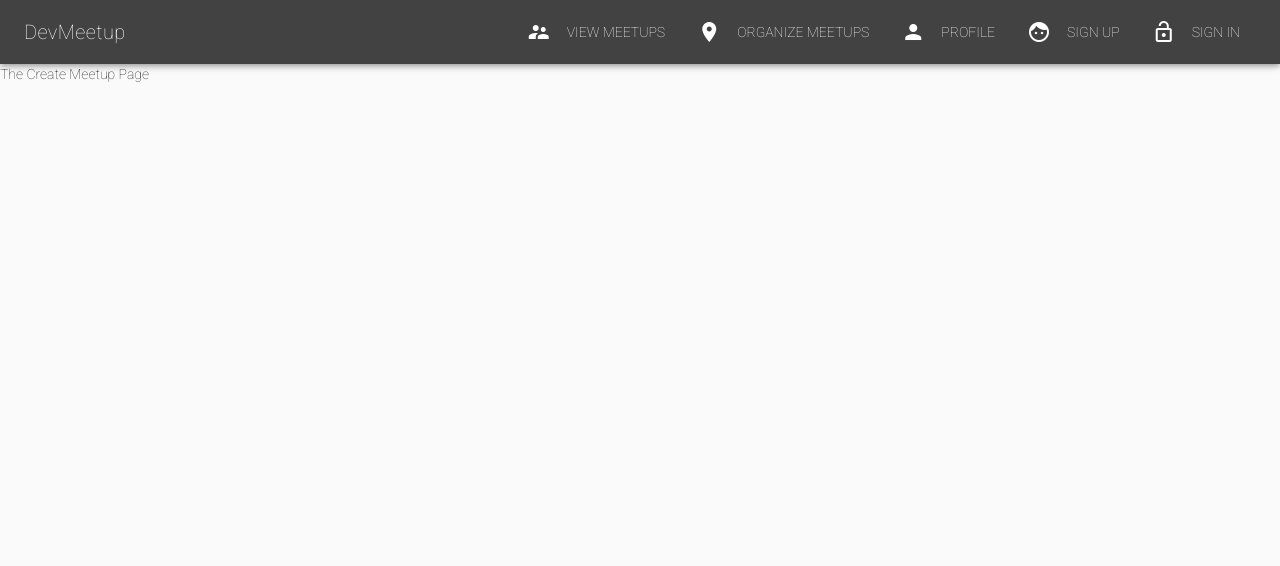
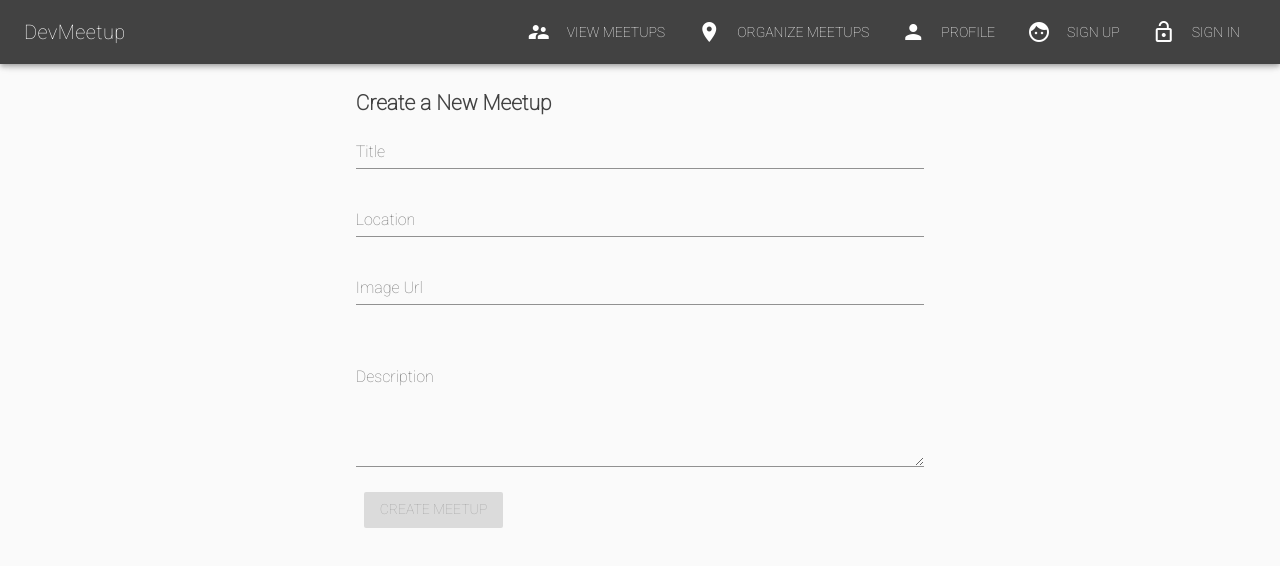
Before and after one commit to juanmeanho/meetupApp, a Vue app: page /meetup/new in a window 1280 px wide. Shown: the top 566 px of the page. Built offline with nearby package versions, Linux system fonts and the light colour scheme.

Commit message:
Agregando Vuex

```diff
--- a/package.json
+++ b/package.json
@@ -9,6 +9,7 @@
   },
   "dependencies": {
     "vue": "^2.5.17",
+    "vue-material-design-icons": "^2.0.0",
     "vue-router": "^3.0.1",
     "vuetify": "^1.0.19",
     "vuex": "^3.0.1"
--- a/src/App.vue
+++ b/src/App.vue
@@ -18,7 +18,11 @@
    </v-navigation-drawer>
    <v-toolbar dark class="secondary">
      <v-toolbar-title>
-      DevMeetup
+       <router-link
+        to="/"
+        style="cursor: pointer; text-decoration: none; color: white;">
+          DevMeetup
+       </router-link>
     </v-toolbar-title>
      <v-toolbar-side-icon
       @click.stop="sideNav = !sideNav"
--- a/src/components/Home.vue
+++ b/src/components/Home.vue
@@ -10,16 +10,15 @@
     </v-layout>
     <v-layout row wrap class="mt-2">
       <v-flex xs12>
-        <v-carousel
-          delimiter-icon="stop"
-          prev-icon="mdi-arrow-left"
-          next-icon="mdi-arrow-right">
+        <v-carousel style="cursor: pointer;">
           <v-carousel-item
             v-for="meetup in meetups"
+            :src="meetup.imageUrl"
             :key="meetup.id"
-              :src="meetup.imageUrl"
             @click="onLoadMeetup(meetup.id)">
-              <div class="title">{{ meetup.title }}</div>
+            <div class="title">
+              {{ meetup.title }}
+            </div>
           </v-carousel-item>
         </v-carousel>
       </v-flex>
@@ -33,13 +32,14 @@
 </template>
 
 <script>
+
+
+
   export default {
-    data(){
-      return {
-        meetups: [
-          {imageUrl:'https://media-cdn.tripadvisor.com/media/photo-s/0e/9a/e3/1d/freedom-tower.jpg', id:'dfsdfsdf323', title: 'Meetup in New York'},
-          {imageUrl:'https://media-cdn.tripadvisor.com/media/photo-s/0d/f5/7c/f2/eiffel-tower-priority.jpg', id:'dfsdfsdf32354454', title: 'Meetup in Paris'}
-        ]
+    computed: {
+        meetups()
+        {
+          return this.$store.getters.featuredMeetups
         }
       },
     methods:{
@@ -49,6 +49,8 @@
       }
   };
 </script>
+
+
 
 <style scoped>
   .title {
--- a/src/components/Meetup/CreateMeetup.vue
+++ b/src/components/Meetup/CreateMeetup.vue
@@ -1,5 +1,109 @@
 <template>
-  <div>
-    <p>The Create Meetup Page</p>
-  </div>
+  <v-container>
+    <v-layout row>
+      <v-flex xs12 sm6 offset-sm3>
+        <h2 class="secondary--text">Create a New Meetup</h2>
+      </v-flex>
+    </v-layout>
+    <v-layout row>
+      <v-flex xs12>
+        <form @submit.prevent="onCreateMeetup()">
+          <v-layout row>
+            <v-flex xs12 sm6 offset-sm3>
+              <v-text-field
+              name="title"
+              label="Title"
+              id="title"
+              v-model="title"
+              required
+              ></v-text-field>
+            </v-flex>
+          </v-layout>
+          <v-layout row>
+            <v-flex xs12 sm6 offset-sm3>
+              <v-text-field
+              name="location"
+              label="Location"
+              id="location"
+              v-model="location"
+              required
+              ></v-text-field>
+            </v-flex>
+          </v-layout>
+          <v-layout row>
+            <v-flex xs12 sm6 offset-sm3>
+              <v-text-field
+              name="imageUrl"
+              label="Image Url"
+              id="image-url"
+              v-model="imageUrl"
+              required
+              ></v-text-field>
+            </v-flex>
+          </v-layout>
+          <v-layout row>
+            <v-flex xs12 sm6 offset-sm3>
+              <img :src="imageUrl" height="200">
+            </v-flex>
+          </v-layout>
+          <v-layout row>
+            <v-flex xs12 sm6 offset-sm3>
+              <v-textarea
+              name="description"
+              label="Description"
+              id="description"
+              v-model="description"
+              multi-line
+              required
+              ></v-textarea>
+            </v-flex>
+          </v-layout>
+          <v-layout row>
+            <v-flex xs12 sm6 offset-sm3>
+              <v-btn class="secondary"
+                    :disabled="!formIsValid"
+                    >Create Meetup</v-btn>
+            </v-flex>
+          </v-layout>
+        </form>
+      </v-flex>
+    </v-layout>
+  </v-container>
 </template>
+
+<script>
+export default {
+  data (){
+    return {
+      title: '',
+      location: '',
+      imageUrl: '',
+      description: ''
+    }
+  },
+  computed:{
+    formIsValid(){
+      return this.title !== '' &&
+              this.location !== '' &&
+              this.imageUrl !== '' &&
+              this.description !== ''
+    }
+  },
+  methods:{
+    onCreateMeetup(){
+      if(!this.formIsValid){
+        return
+      }
+      const meetupData = {
+        title: this.title,
+        location: this.location,
+        imageUrl: this.imageUrl,
+        description: this.description,
+        date: new Date()
+      }
+      this.$store.dispatch('createMeetup', meetupData)
+      this.$router.push('/meetups')
+    }
+  }
+}
+</script>
--- a/src/components/Meetup/Meetup.vue
+++ b/src/components/Meetup/Meetup.vue
@@ -4,16 +4,15 @@
 			<v-flex xs12>
 				<v-card>
 					<v-card-title primary-title>
-	          <h4>My Meetup</h4>
+						<h4>{{ meetup.title }}</h4>
 					</v-card-title>
 					<v-card-media
-	          src="https://media-cdn.tripadvisor.com/media/photo-s/0e/9a/e3/1d/freedom-tower.jpg"
+						:src="meetup.imageUrl"
 						height="430px"
-	      	        contain
-	        >
+						contain>
 					</v-card-media>
 					<v-card-text>
-	          <div class="info--text">July 17th 2018</div>
+						<div class="info--text">{{ meetup.date}}</div>
 						<div>My Awesome Meetup</div>
 					</v-card-text>
 					<v-card-actions>
@@ -25,3 +24,15 @@
 		</v-layout>
 	</v-container>
 </template>
+
+<script>
+export default {
+	props: ['id'],
+	computed:{
+		meetup(){
+			return this.$state.getters.loadedMeetup(this.id)
+		}
+	}
+
+}
+</script>
--- a/src/components/Meetup/Meetups.vue
+++ b/src/components/Meetup/Meetups.vue
@@ -1,26 +1,23 @@
 <template>
 	<v-container>
-	  <v-layout row wrap>
+		<v-layout row wrap v-for="meetup in meetups" :key="meetup.id" class="mb-2">
 			<v-flex xs12>
 				<v-card class="info">
 					<v-container>
 						<v-layout row>
 							<v-flex xs12 sm10 md8 offset-md2>
-	      	      <v-card-media
-	      	        src="https://media-cdn.tripadvisor.com/media/photo-s/0e/9a/e3/1d/freedom-tower.jpg"
-	      	        height="130px"
-	      	        contain>
+								<v-card-media :src="meetup.imageUrl" height="130px" contain>
 								</v-card-media>
 							</v-flex>
 							<v-flex xs7 sm8 md9>
 								<v-card-title primary-title>
 									<div>
-	      	           <h5 class="white--text">My Meetup</h5>
-	      	           <div>17th July 2017</div>
+										<h5 class="white--text mb-0">{{ meetup.title }}</h5>
+										<div>{{ meetup.date }}</div>
 									</div>
 								</v-card-title>
 								<v-card-actions>
-	      	        <v-btn flat to="/meetups/1">
+									<v-btn flat :to="'/meetups/' + meetup.id">
 										<v-icon left light>arrow_forward</v-icon>
 										View Meetup
 									</v-btn>
@@ -33,3 +30,13 @@
 		</v-layout>
 	</v-container>
 </template>
+
+<script>
+export default {
+	computed:{
+		meetups(){
+			return this.$store.getters.loadedMeetups
+		}
+	}
+}
+</script>
--- a/src/main.js
+++ b/src/main.js
@@ -1,11 +1,14 @@
 import Vue from 'vue'
 import './plugins/vuetify'
 import App from './App.vue'
-import router from './router/index'
+import router from './router'
+import {store} from './store'
+
 
 Vue.config.productionTip = false
 
 new Vue({
   render: h => h(App),
   router,
+  store,
 }).$mount('#app')
--- a/src/router/index.js
+++ b/src/router/index.js
@@ -30,6 +30,7 @@ export default new Router({
 		{
 			path: '/meetups/:id',
 			name: 'Meetup',
+			props: true,
 			component: Meetup
 		},
 		{
--- /dev/null
+++ b/src/store/index.js
@@ -0,0 +1,61 @@
+import Vue from 'vue'
+import Vuex from 'vuex'
+
+Vue.use(Vuex)
+
+export const store = new Vuex.Store({
+    state: {
+        loadedMeetups:[
+            { imageUrl:'https://media-cdn.tripadvisor.com/media/photo-s/0e/9a/e3/1d/freedom-tower.jpg',
+              id:'dfsdfsdf323',
+              title: 'Meetup in New York',
+              date: '2017-07-17'
+            },
+            { imageUrl:'https://media-cdn.tripadvisor.com/media/photo-s/0d/f5/7c/f2/eiffel-tower-priority.jpg',
+              id:'dfsdfsdf32354454',
+              title: 'Meetup in Paris',
+              date: '2017-07-23'
+            }
+          ],
+          user:{
+              id: 'asdasdas12',
+              registeredMeetups: ['aaasasdaf212']
+          }
+    },
+    mutations: {
+        createMeetup(state, payload){
+            state.loadedMeetups.push(payload)
+        }
+    },
+    actions: {
+        createMeetup({commit}, payload){
+            const meetup = {
+                title:payload.title,
+                location:payload.location,
+                imageUrl: payload.imageUrl,
+                description: payload.description,
+                date: payload.date,
+                id:'sadasfadasd123'
+            }
+            //Reach out to firebase and store it
+            commit('createMeetup', meetup)
+        }
+    },
+    getters: {
+        loadedMeetups (state){
+            return state.loadedMeetups.sort((meetupA, meetupB) => {
+                return meetupA.date > meetupB.date
+            })
+        },
+        featuredMeetups (state, getters){
+            return getters.loadedMeetups.slice(0,5)
+        },
+        loadedMeetup (state){
+            return (meetupId) => {
+                return state.loadedMeetups.find((meetup) => {
+                    return meetup.Id === meetupId
+                })
+            }
+        }
+    }
+})
```
Also changed, not shown: 1 other file (tests, documents, lock files or other folders). Lines whose indentation alone changed are shown as unchanged.
